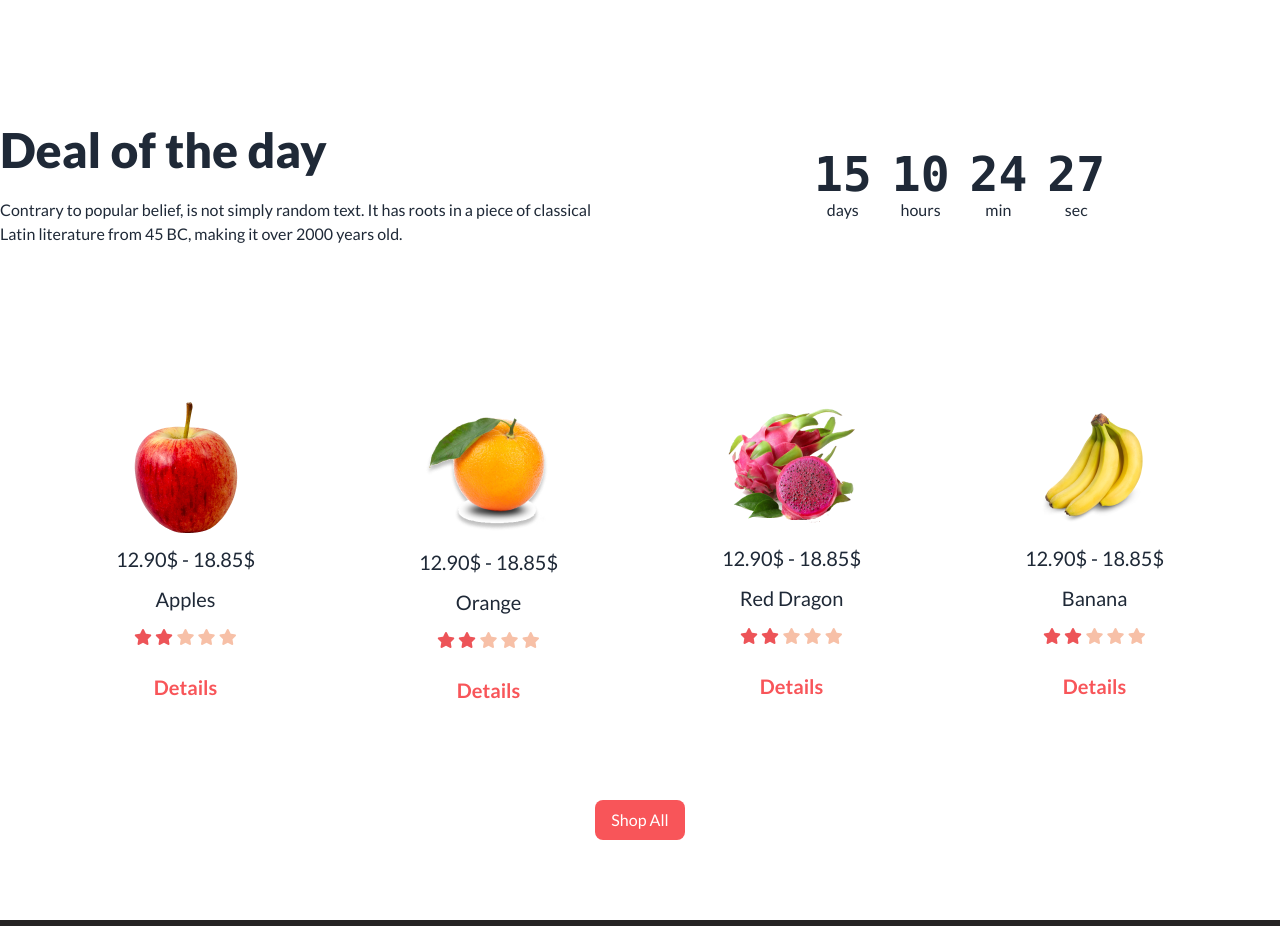
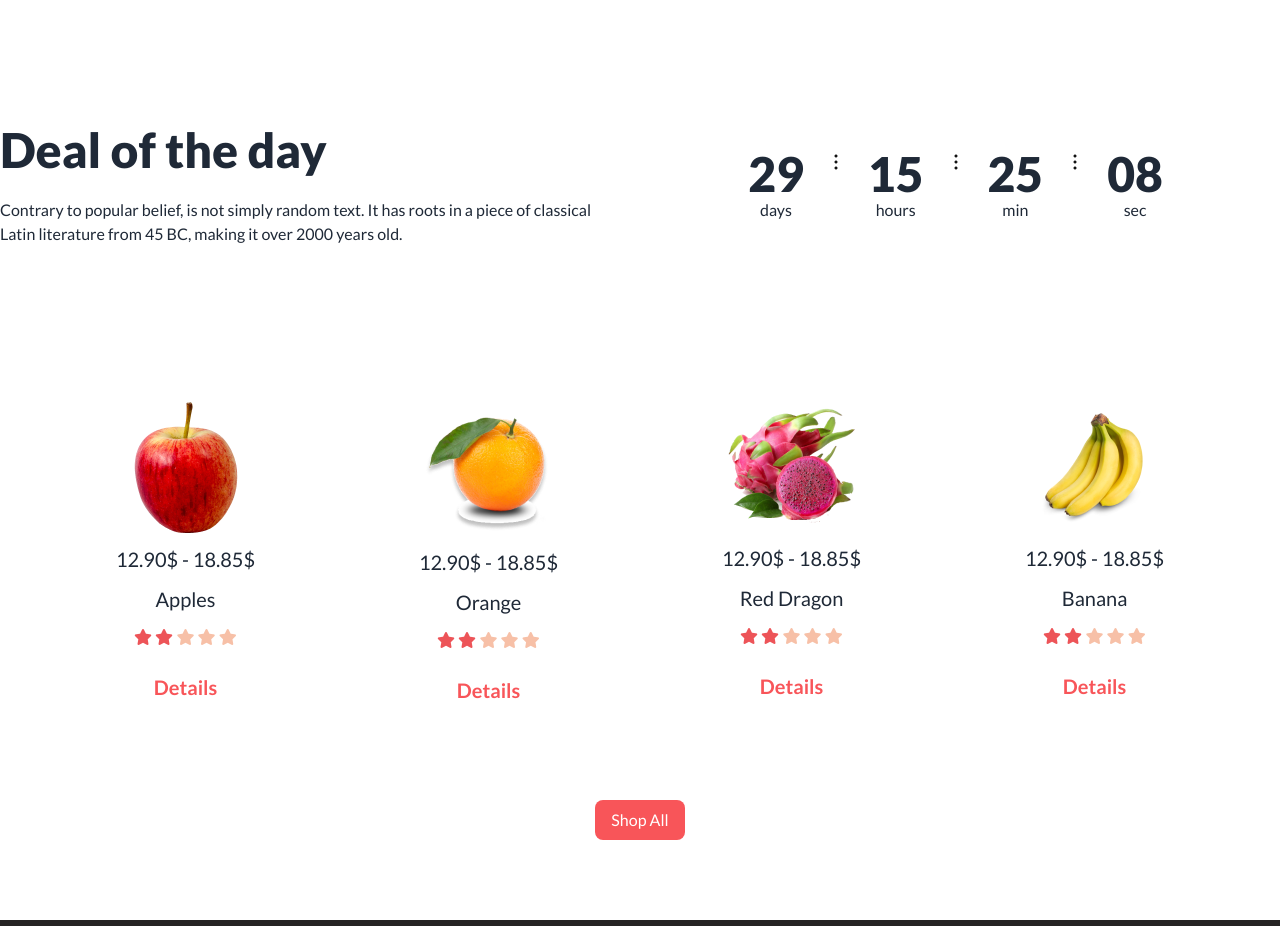
Before and after one commit to mdshaharulsiyam/B8A3-fruit-brust, a plain HTML site: page index.html in a window 1280 px wide. Shown: the part 1380-2306 px from the top of the page. Drawn offline with nearby package versions, Linux system fonts and the light colour scheme; grey boxes are pictures that could not be loaded.

Commit message:
assinment done

```diff
--- a/index.html
+++ b/index.html
@@ -151,33 +151,42 @@
     <main class="container mx-auto">
         <section class="my-14">
           <!-- countdowm  -->
-            <div class="flex flex-wrap justify-between gap-12 lg:w-auto md:w-[600px] mx-auto items-center  text-center lg:text-left">
+            <div class="flex flex-wrap justify-between gap-10 lg:w-auto md:w-[600px] mx-auto items-center  text-center lg:text-left">
                 <div>
                     <h2 class="text-5xl font-extrabold mb-6">Deal of the day</h2>
                     <p class="text-base font-medium">Contrary to popular belief, is not simply random text. It has roots in a piece of classical <br> Latin literature from 45 BC, making it over 2000 years old.</p>
                 </div>
-                <div class="grid grid-flow-col gap-5 text-center auto-cols-max lg:w-auto md:w-80 mx-auto ">
+                <div class="grid grid-flow-col gap-5 text-center auto-cols-max lg:w-auto md:w-80 mx-auto">
                     <div class="flex flex-col">
-                      <span class="countdown font-mono text-5xl">
-                        <span class="text-5xl font-extrabold" style="--value:15;"></span>
+                      <span class="countdown text-3xl sm:text-5xl">
+                        <span class="font-extrabold" style="--value:29;"></span>
                       </span>
                       days
                     </div>
+                    <div>
+                      <img src="images/3dot.png" alt="">
+                    </div>
                     <div class="flex flex-col">
-                      <span class="countdown font-mono text-5xl">
-                        <span class="text-5xl font-extrabold" style="--value:10;"></span>
+                      <span class="countdown text-3xl sm:text-5xl">
+                        <span class="font-extrabold" style="--value:15;"></span>
                       </span>
                       hours
                     </div>
+                    <div>
+                      <img src="images/3dot.png" alt="">
+                    </div>
                     <div class="flex flex-col">
-                      <span class="countdown font-mono text-5xl">
-                        <span  class="text-5xl font-extrabold"style="--value:24;"></span>
+                      <span class="countdown text-3xl sm:text-5xl">
+                        <span  class="font-extrabold"style="--value:25;"></span>
                       </span>
                       min
                     </div>
+                    <div>
+                      <img src="images/3dot.png" alt="">
+                    </div>
                     <div class="flex flex-col">
-                      <span class="countdown font-mono text-5xl">
-                        <span class="text-5xl font-extrabold" style="--value:27;"></span>
+                      <span class="countdown text-3xl sm:text-5xl">
+                        <span class="font-extrabold" style="--value:08;"></span>
                       </span>
                       sec
                     </div>
```
Also changed, not shown: images/3dot.png (added).
